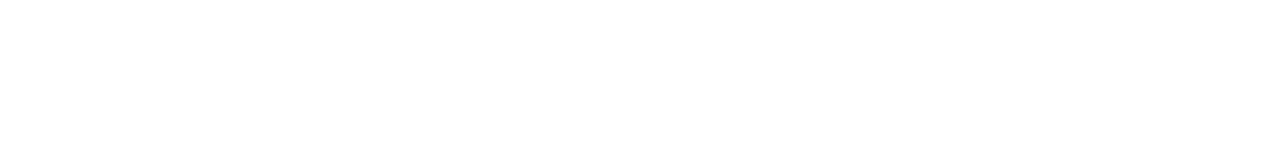
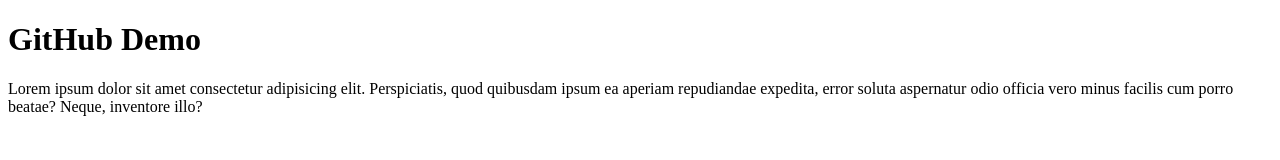
Before and after one commit to jyoun1005/GitHub_Demo_practice, a plain HTML site: page index.html in a window 1280 px wide. Drawn offline with Linux system fonts and the light colour scheme.

Commit message:
Updated Titel added content
Updated title to "Github Demo" and added a h1 and p element

```diff
--- a/index.html
+++ b/index.html
@@ -8,6 +8,10 @@
 </head>
 
 <body>
+    <h1>GitHub Demo</h1>
+    <p>Lorem ipsum dolor sit amet consectetur adipisicing elit. Perspiciatis, quod quibusdam ipsum ea aperiam
+        repudiandae expedita, error soluta aspernatur odio officia vero minus facilis cum porro beatae? Neque, inventore
+        illo?</p>
 
 </body>
 
```
